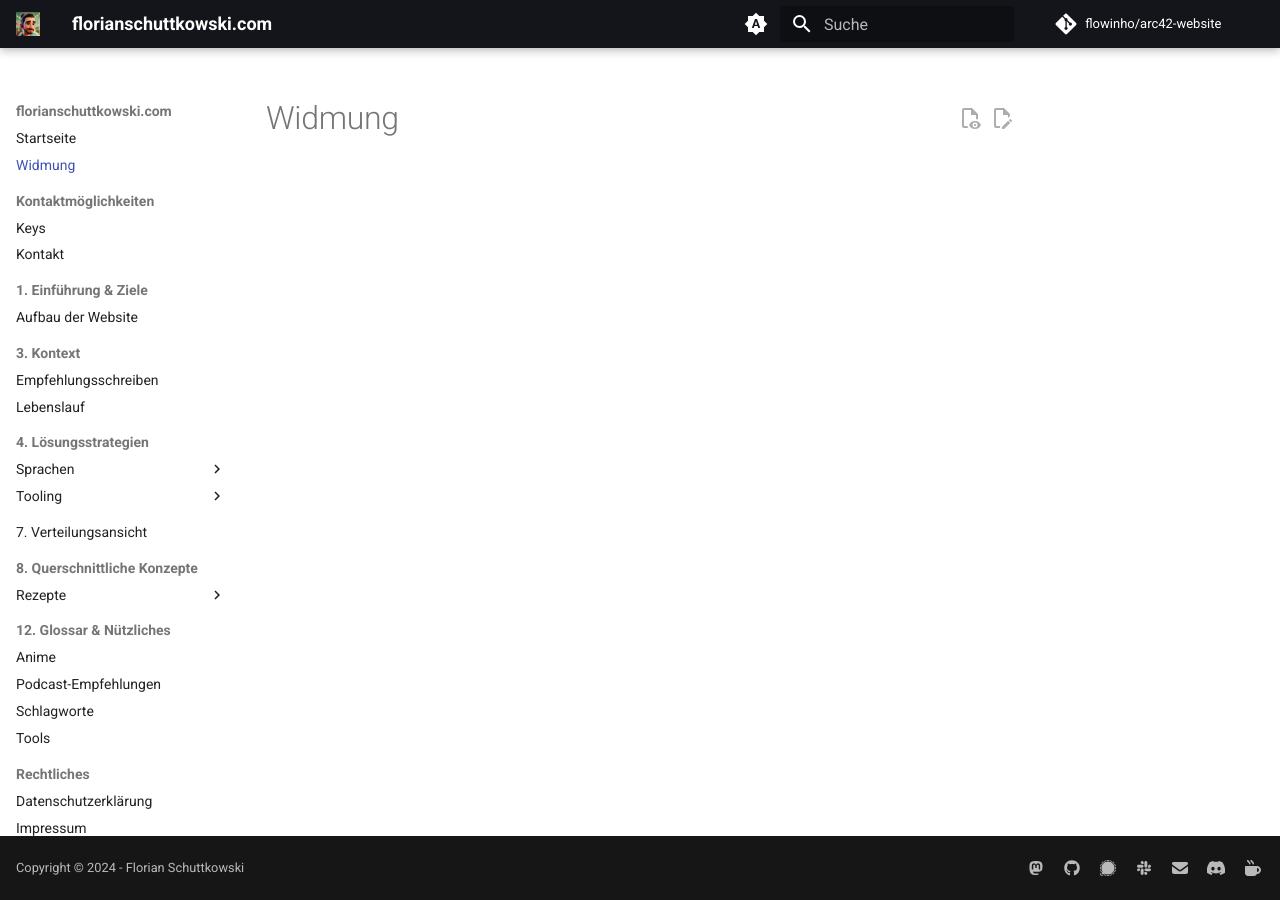
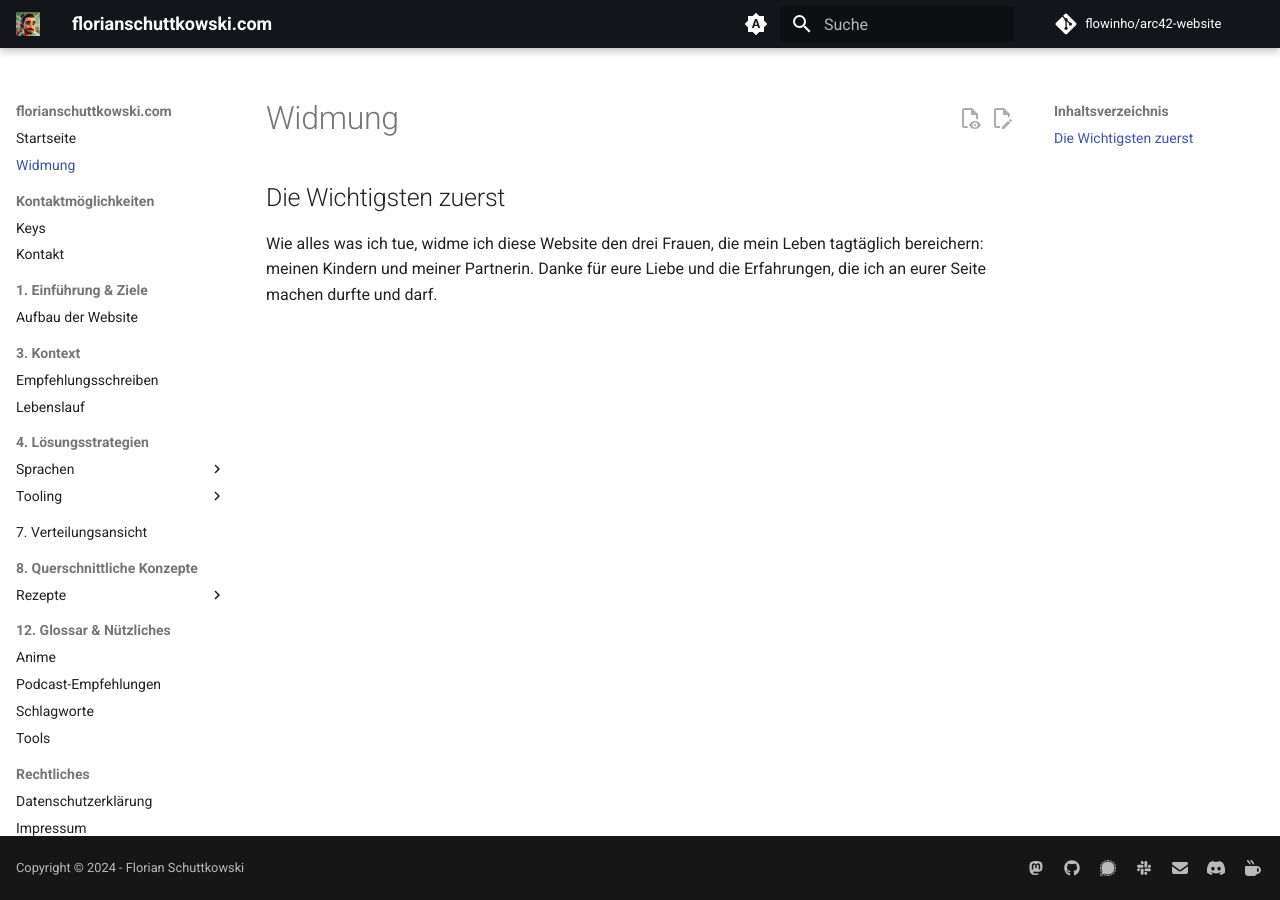
Before and after one commit to md42/arc42-website, an MkDocs documentation site: the page built from docs/widmung.md, in a window 1280 px wide. Built offline with MkDocs 1.6.1 and Material for MkDocs 9.7.7, drawn with Linux system fonts in a browser that asks for light colours; plug-ins that fetch from the network failed and are left out; comment, search, counter and statistics services are not loaded.

Commit message:
Update widmung.md

```diff
--- a/docs/widmung.md
+++ b/docs/widmung.md
@@ -1 +1,5 @@
 # Widmung
+
+## Die Wichtigsten zuerst
+
+Wie alles was ich tue, widme ich diese Website den drei Frauen, die mein Leben tagtäglich bereichern: meinen Kindern und meiner Partnerin. Danke für eure Liebe und die Erfahrungen, die ich an eurer Seite machen durfte und darf.
```
